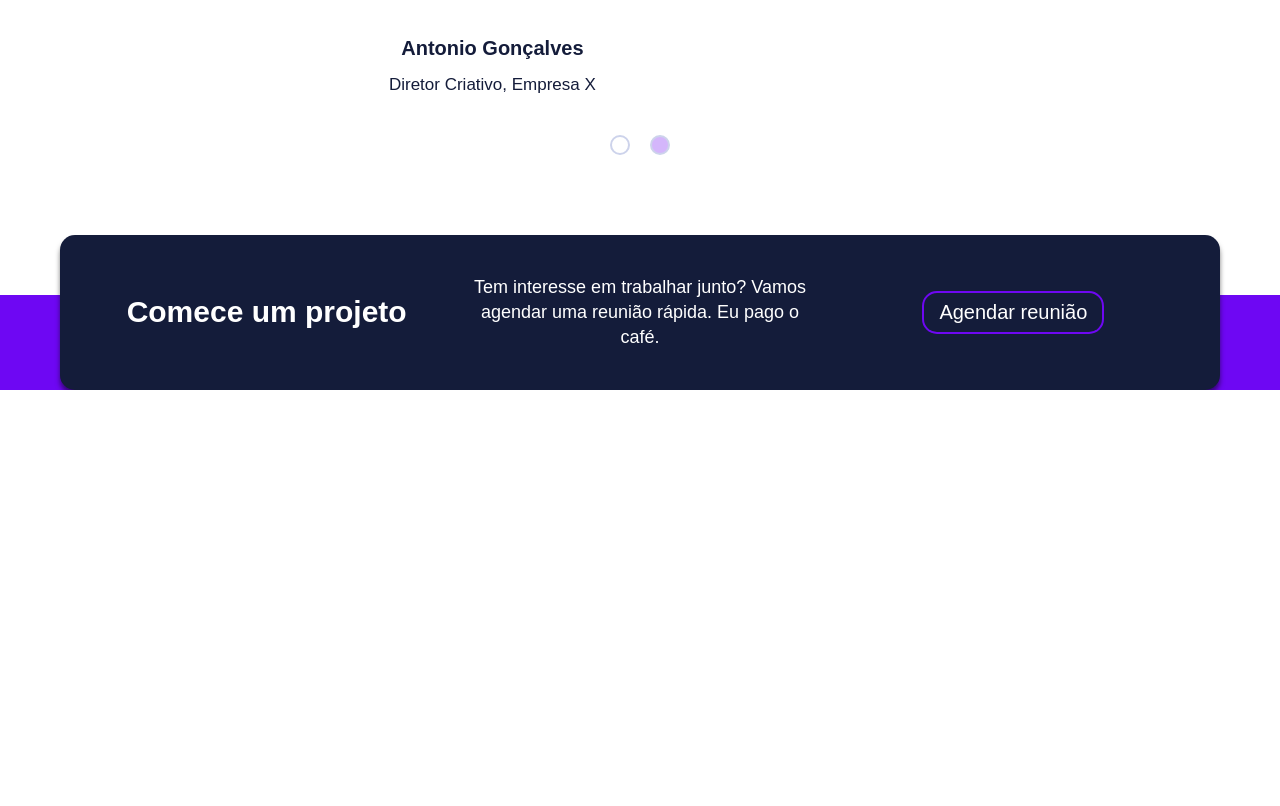
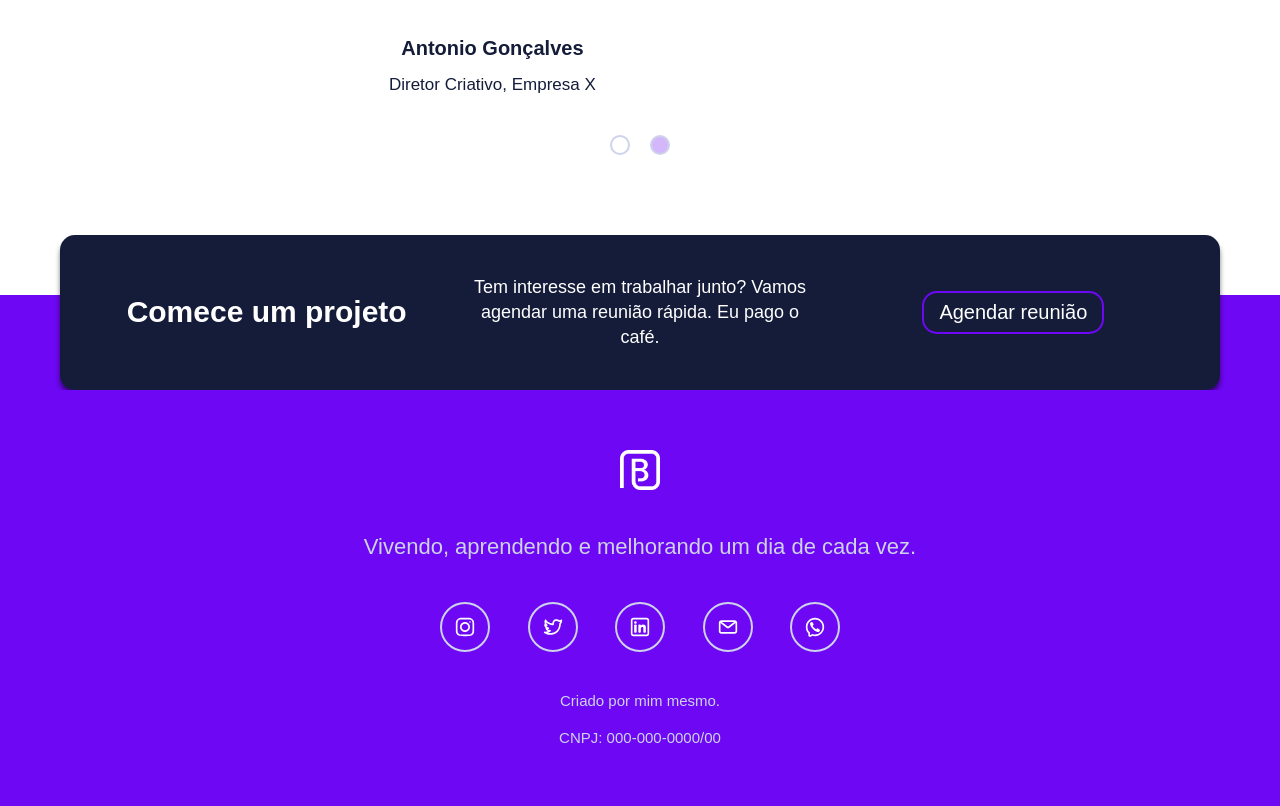
Before and after one commit to Jamersonfelix/Portifolio-Profissional, a plain HTML site: page index.html in a window 1280 px wide. Shown: the part 3989-4795 px from the top of the page. Before the commit the page ends 4379 px from the top, so only its background shows below. Drawn offline with Linux system fonts and the light colour scheme.

Commit message:
Creating the Footer

```diff
--- /dev/null
+++ b/assets/css/footer.css
@@ -0,0 +1,53 @@
+footer {
+    background-color: var(--foreground);
+    color: var(--primary-light);
+    padding: 6rem 2rem;
+    text-align: center;
+}
+
+footer .logo {
+    width: 4rem;
+    height: auto;
+    margin-bottom: 4rem;
+}
+
+footer .title {
+    font-size: 2.2rem;
+    line-height: 3rem;
+    margin-bottom: 4rem;
+}
+
+footer .social {
+    display: flex;
+    justify-content: space-between;
+    max-width: 40rem;
+    margin: auto;
+    margin-bottom: 4rem;
+}
+
+footer .social a {
+    display: flex;
+    justify-content: center;
+    align-items: center;
+    width: 5rem;
+    height: 5rem;
+    border-radius: 50%;
+    border: 0.2rem solid var(--primary-light);
+}
+
+footer .social a img {
+    width: 2rem;
+    height: 2rem;
+}
+footer .social a:hover {
+    opacity: .8;
+}
+
+footer .copyright {
+    font-size: 1.5rem;
+    margin-bottom: 2rem;
+}
+
+footer .legal {
+    font-size: 1.5rem;
+}
--- a/index.html
+++ b/index.html
@@ -14,6 +14,7 @@
     <link rel="stylesheet" href="/assets/css/collab.css">
     <link rel="stylesheet" href="/assets/css/testimonials.css">
     <link rel="stylesheet" href="/assets/css/cta.css">
+    <link rel="stylesheet" href="/assets/css/footer.css">
     <link rel="shortcut icon" type="image/png" href="/assets/images/logo.png"/>
 </head>
 <body>
@@ -233,6 +234,32 @@
         </div>
     </section>
 
+    <footer>
+        <a href="">
+            <img class="logo" src="assets/images/logo_white.png" alt="">
+        </a>
+        <p class="title">Vivendo, aprendendo e melhorando um dia de cada vez.</p>
+        <div class="social">
+            <a href="">
+                <img src="assets/images/social_ig.svg" alt="Instagram">
+            </a>
+            <a href="">
+                <img src="assets/images/social_x.svg" alt="X">
+            </a>
+            <a href="">
+                <img src="assets/images/social_linkedin.svg" alt="Linkedin">
+            </a>
+            <a href="">
+                <img src="assets/images/social_email.svg" alt="E-mail">
+            </a>
+            <a href="">
+                <img src="assets/images/social_zap.svg" alt="WhatsApp">
+            </a>
+        </div>
+        <p class="copyright">Criado por mim mesmo.</p>
+        <p class="legal">CNPJ: 000-000-0000/00</p>
+    </footer>
+
     <script type="text/javascript" src="assets/JS/script.js"></script>
 </body>
 </html>
```
